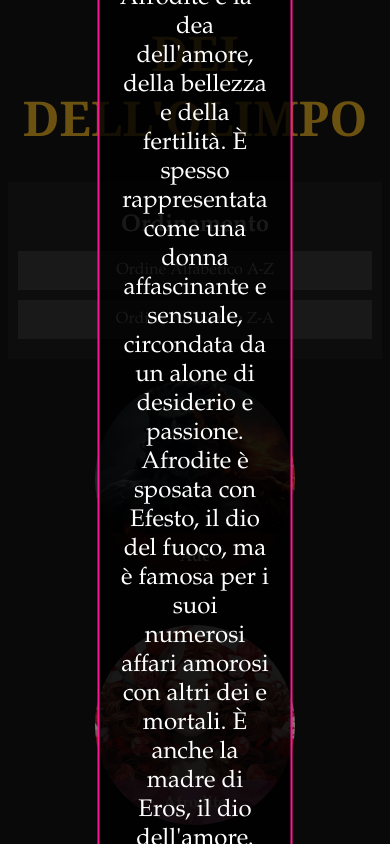
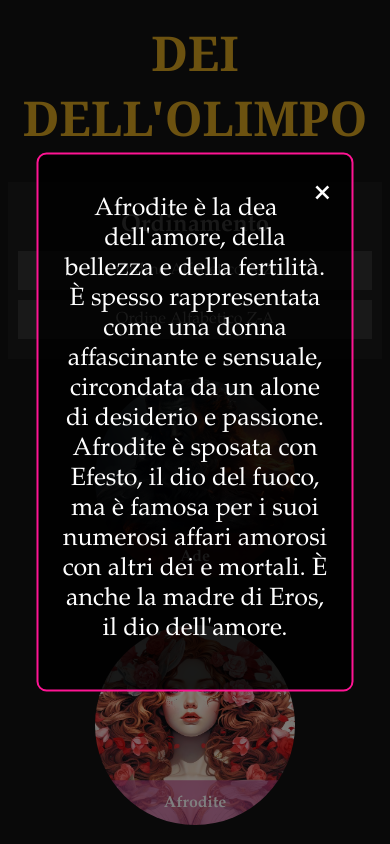
Before and after one commit to Xalez27/Olimpo, a plain HTML site: page index.html in a window 390 px wide. Both pictures are taken after a click on the element "Afrodite". Shown: the top 844 px of the page. Drawn offline with Linux system fonts and the light colour scheme.

Commit message:
Responsive popup

```diff
--- a/script.js
+++ b/script.js
@@ -1,3 +1,16 @@
+function resizeFont() {
+    var godInfo = document.getElementById('godInfo');
+    var popupWidth = document.getElementById('popup').offsetWidth;
+    var maxWidth = window.innerWidth * 0.8;
+    var fontSize = Math.min(36, 0.08 * popupWidth);
+    godInfo.style.fontSize = fontSize + 'px';
+
+    if (popupWidth > maxWidth) {
+        var newFontSize = fontSize * (maxWidth / popupWidth);
+        godInfo.style.fontSize = newFontSize + 'px';
+    }
+}
+
 function showPopup(god) {
     var popup = document.getElementById('popup');
     var godInfo = document.getElementById('godInfo');
@@ -61,6 +74,7 @@ function showPopup(god) {
         godInfo.innerText = '';
         popup.style.borderColor = 'white';
     }
+    resizeFont();
 }
 
 function closePopup() {
@@ -89,7 +103,7 @@ var gods = [
     { name: 'Atena', image: './immagini/atena.png', description: 'Atena è la dea della saggezza, della guerra strategica e delle arti. È spesso raffigurata con un elmo, uno scudo e una lancia, simboli del suo coraggio e della sua abilità militare. Atena è anche la patrona delle città e dei guerrieri, ed è considerata una guida e una protettrice per gli eroi. È la figlia preferita di Zeus, nata dalla sua testa completamente armata.', domain: 'strategia' },
     { name: 'Apollo', image: './immagini/apollo.png', description: 'Apollo è il dio del sole, della musica e della profezia. È spesso raffigurato con un arco e una lira, simboli del suo potere divino e della sua bellezza. Apollo è noto per le sue doti di guaritore e musicista, nonché per la sua capacità di prevedere il futuro. È il fratello gemello di Artemide, la dea della caccia.', domain: 'sun' },
     { name: 'Artemide', image: './immagini/artemide.png', description: 'Artemide è la dea della caccia, della natura selvaggia e della luna. Solitamente viene rappresentata con un arco e una freccia, simboli della sua abilità di cacciatrice e del suo potere sulla natura. Artemide è una devota protettrice degli animali e delle fanciulle, e spesso è invocata durante le battute di caccia e i riti di passaggio.', domain: 'caccia' },
-    { name: 'Efesto', image: './immagini/Efesto.png', description: 'Efesto è il dio del fuoco, dei metalli e della forgia. È spesso rappresentato come un uomo muscoloso e barbuto, intento a lavorare al suo banco di lavoro. Efesto è noto per la sua abilità di fabbro e inventore, e ha forgiato molte delle armi e delle armature degli dei dell\'Olimpo. È il marito infelice di Afrodite, ma è rispettato da tutti per le sue abilità artigianali.', domain: 'fuoco' },
+    { name: 'Efesto', image: './immagini/efesto.png', description: 'Efesto è il dio del fuoco, dei metalli e della forgia. È spesso rappresentato come un uomo muscoloso e barbuto, intento a lavorare al suo banco di lavoro. Efesto è noto per la sua abilità di fabbro e inventore, e ha forgiato molte delle armi e delle armature degli dei dell\'Olimpo. È il marito infelice di Afrodite, ma è rispettato da tutti per le sue abilità artigianali.', domain: 'fuoco' },
     { name: 'Ermes', image: './immagini/ermes.png', description: 'Ermes è il dio dei viaggiatori, dei ladri e degli ambasciatori. È spesso rappresentato con un elmo alato e sandali alati, simboli della sua velocità e agilità. Ermes è noto per essere un astuto ingannatore e un abile diplomatico, e spesso agisce come messaggero degli dei. È anche il patrono dei commercianti e degli atleti.', domain: 'messaggero' },
     { name: 'Dionisio', image: './immagini/dionisio.png', description: 'Dionisio è il dio del vino, della gioia e della follia. È spesso rappresentato come un giovane allegro e ubriaco, circondato da satiri e menadi. Dionisio è noto per i suoi festini selvaggi e le sue feste sfrenate, che spesso portano alla perdizione e alla trasformazione. È considerato un dio benevolo dai suoi seguaci, ma può anche essere vendicativo con coloro che osano opporsi al suo dominio.', domain: 'vino' }
 ];
--- a/styles.css
+++ b/styles.css
@@ -123,8 +123,6 @@ body {
     transition: all 0.3s ease-in-out;
 }
 
-
-
 .popup.active {
     border-color: transparent;
 }
@@ -157,6 +155,10 @@ body {
         margin-left: 0; /* Resetta il margine sinistro */
         width: 100%; /* La sezione principale occupa l'intera larghezza dello schermo */
     }
+
+    .popup{
+        width: 70%;
+    }
 }
 
 /* Stili per schermi più grandi */
```
Also changed, not shown: index.html (line endings or trailing spaces).
